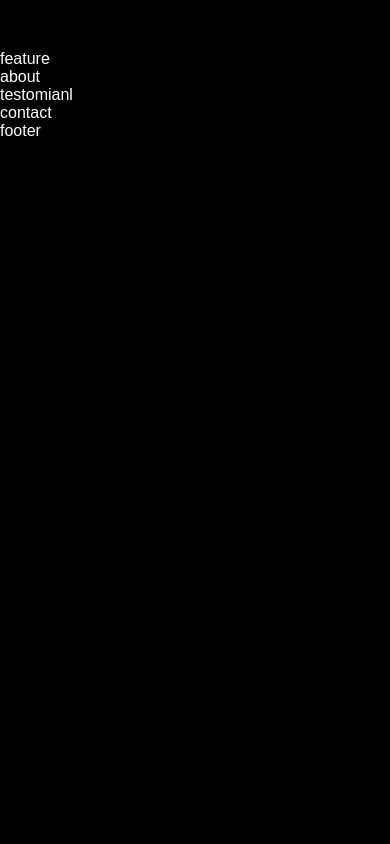
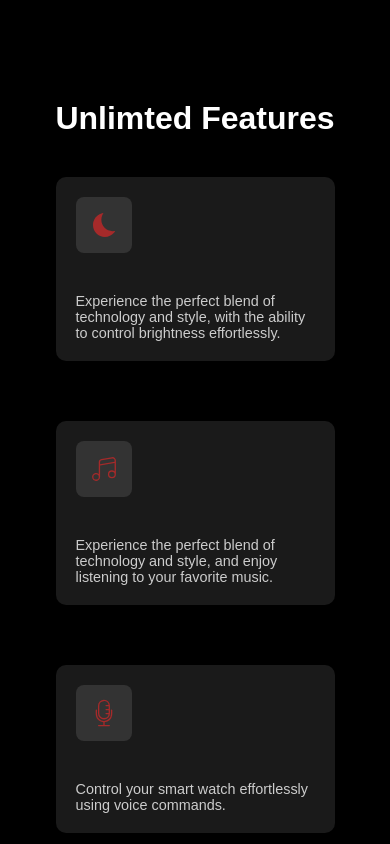
Before and after one commit to tarunkumarkale/Smart_Watch, a React (Vite) app: page / in a window 390 px wide. Shown: the part 860-1704 px from the top of the page. Before the commit the page ends 1000 px from the top, so only its background shows below. Built offline with nearby package versions, Linux system fonts and the light colour scheme.

Commit message:
feture section is completed

```diff
--- /dev/null
+++ b/src/Components/Allcards/Card.css
@@ -0,0 +1,72 @@
+/* Wrapper for the entire set of cards */
+.container-wrapper {
+  display: flex; /* Flexbox for row layout by default */
+  flex-wrap: wrap; /* Allows wrapping when necessary */
+  gap: 20px; /* Space between cards */
+  padding: 20px;
+  justify-content: space-between; /* Distribute cards evenly in the row */
+}
+
+/* Card styling */
+.card {
+  background-color: #1a1a1a; /* Dark background */
+  color: white;
+  width: 300px; /* Card width */
+  padding: 30px; /* Padding inside the card */
+  border-radius: 10px;
+  display: flex;
+  flex-direction: column; /* Column direction inside the card */
+  align-items: flex-start;
+  box-shadow: 0px 4px 15px rgba(0, 0, 0, 0.3);
+  transition: transform 0.3s ease-in-out;
+}
+
+.card:hover {
+  transform: translateY(-5px);
+}
+
+.card-icon {
+  padding: 12px;
+  border-radius: 8px;
+  display: flex;
+  align-items: center;
+  justify-content: center;
+  font-size: 2rem; /* Icon size */
+  color: brown; /* Icon color */
+  background-color: #333; /* Icon background color */
+}
+
+.title-head {
+  font-size: 1.5rem; /* Title font size */
+  font-weight: bold;
+  margin: 15px 0;
+  color: white; /* Title color */
+  border-bottom: 2px solid white;
+  padding-bottom: 8px;
+}
+
+.card p {
+  font-size: 1rem;
+  color: #ccc;
+}
+
+/* Media Query for Small Screens */
+@media (max-width: 768px) {
+  .container-wrapper {
+    flex-direction: column; /* Stack cards vertically on smaller screens */
+    align-items: center; /* Center the cards */
+  }
+
+  .card {
+    width: 90%; /* Make cards 90% width on small screens */
+    padding: 20px; /* Adjust padding for smaller screens */
+  }
+
+  .title-head {
+    font-size: 1.2rem; /* Adjust title font size */
+  }
+
+  .card p {
+    font-size: 0.9rem; /* Adjust paragraph font size */
+  }
+}
--- /dev/null
+++ b/src/Components/Allcards/FeatureCards.jsx
@@ -0,0 +1,17 @@
+import React from "react";
+import './Card.css'
+const FeatureCard = ({ icon: Icon, title, des }) => {
+  return (
+    <div className="container-wrapper">
+          <div className="card">
+        <div className="card-icon">
+          <Icon /> {/* Render the icon dynamically */}
+        </div>
+        <h3 className="title-head">{title}</h3> {/* Applied title class */}
+        <p>{des}</p>
+      </div>
+    </div>
+  );
+};
+
+export default FeatureCard;
--- a/src/Components/Feauter.jsx
+++ b/src/Components/Feauter.jsx
@@ -1,10 +1,25 @@
-import React from 'react'
+import React, { useState } from 'react'
+import FeaturesData from '../Constant/FeatureCard'
+import FeatureCards from './Allcards/FeatureCards'
+
 
 const Feauter = () => {
+const [featData,setfeatData]=useState(FeaturesData)
+
+
+
+
   return (
-    <div>
-      feature
+    <div className='Feaature'>
+      <h1 className='Feaature-headline' > Unlimted Features</h1>
+<div className='Allfeature'>
+{
+ featData.map((Element,index)=>  <FeatureCards  heading={Element.title}  icon={Element.icon}   des={Element.des}/>)
+}
+</div>
+
     </div>
+
   )
 }
 
--- a/src/Components/Hero.jsx
+++ b/src/Components/Hero.jsx
@@ -6,9 +6,7 @@ const Hero = () => {
       <div className="hero-content">
         <h1>Brilliant watch that inspire to explore life</h1>
         <p>Our smartwatches are engineered with precision and style in mind.</p>
-        <button className="cta-button">
-          🛒 Add to Cart
-        </button>
+
       </div>
       <div className="hero-image">
         <img src={watchimg} alt="Smartwatch" />
--- /dev/null
+++ b/src/Constant/FeatureCard.jsx
@@ -0,0 +1,29 @@
+import { CiMusicNote1 } from "react-icons/ci";
+import { IoIosMoon } from "react-icons/io";
+import { CiMicrophoneOn } from "react-icons/ci";
+import { CiBluetooth } from "react-icons/ci";
+
+const FeaturesData = [
+    {
+        icon: IoIosMoon, // Store reference, not JSX
+        title: "Night Light Control",
+        des: "Experience the perfect blend of technology and style, with the ability to control brightness effortlessly."
+    },
+    {
+        icon: CiMusicNote1,
+        title: "Store Unlimited Songs",
+        des: "Experience the perfect blend of technology and style, and enjoy listening to your favorite music."
+    },
+    {
+        icon: CiMicrophoneOn,
+        title: "Voice Control",
+        des: "Control your smart watch effortlessly using voice commands."
+    },
+    {
+        icon: CiBluetooth,
+        title: "wireless connection",
+        des: "Effortlessly connect your smartwatch to other devices using Bluetooth for enhanced functionality."
+    }
+];
+
+export default FeaturesData;
--- a/src/index.css
+++ b/src/index.css
@@ -11,12 +11,6 @@
 }
 
 /* //////////////////////////////////////////////////////////////////////////////////////////////////////////////////////header */
-/*
- /* ✅ Header Styles */
-
-
-
-
 
 
 
@@ -31,14 +25,14 @@
   box-shadow: 0 4px 8px rgba(0, 0, 0, 0.1);
 }
 
-/* ✅ Logo */
+
 .logo {
   font-size: 1.8rem;
   font-weight: bold;
   font-family: 'Poppins', sans-serif; /* Adjust to match JustWatch */
   display: flex;
   align-items: center;
-  gap: 10px;
+  gap: -1px;
   color: #d4a000; /* Darker Gold */
 }
 
@@ -210,3 +204,97 @@ body {
     margin-top: 20px;
   }
 }
+
+
+/*             feature section        */
+
+
+/*
+
+.Feaature{
+background-color: rgb(33, 32, 32);
+
+
+}
+
+.Allfeature{
+  margin-top: 100px;
+  display: flex;
+  justify-content: center;
+  align-items: center;
+  margin-bottom: 20%;
+
+}
+
+
+
+ */
+
+
+ /* Wrapper for all feature cards */
+
+ .Feaature-headline{
+  text-align:center;
+  font-size: xx-large;
+  padding-top: 50px;
+
+}
+
+.Allfeature {
+  display: flex; /* Flexbox to lay out the cards */
+  flex-wrap: wrap; /* Allows cards to wrap to the next row */
+  justify-content: space-between; /* Distribute cards evenly */
+  gap: 20px; /* Space between the cards */
+  padding: 20px;
+}
+
+/* Media Query for Small Screens */
+@media (max-width: 768px) {
+  .Allfeature {
+    flex-direction: column; /* Stack cards vertically on small screens */
+    align-items: center; /* Center the cards */
+  }
+}
+
+/* Feature Card Styling */
+.Feature-card {
+  background-color: #1a1a1a;
+  color: white;
+  width: 300px;
+  padding: 30px;
+  border-radius: 10px;
+  display: flex;
+  flex-direction: column;
+  align-items: flex-start;
+  box-shadow: 0px 4px 15px rgba(0, 0, 0, 0.3);
+  transition: transform 0.3s ease-in-out;
+}
+
+.Feature-card:hover {
+  transform: translateY(-5px);
+}
+
+.Feature-card-icon {
+  padding: 12px;
+  border-radius: 8px;
+  display: flex;
+  align-items: center;
+  justify-content: center;
+  font-size: 2rem;
+  color: brown;
+  background-color: #333;
+}
+
+.Feature-title-head {
+  font-size: 1.5rem;
+  font-weight: bold;
+  margin: 15px 0;
+  color: white;
+  border-bottom: 2px solid white;
+  padding-bottom: 8px;
+}
+
+.Feature-card p {
+  font-size: 1rem;
+  color: #ccc;
+}
```
Also changed, not shown: 2 other files (tests, documents, lock files or other folders).
